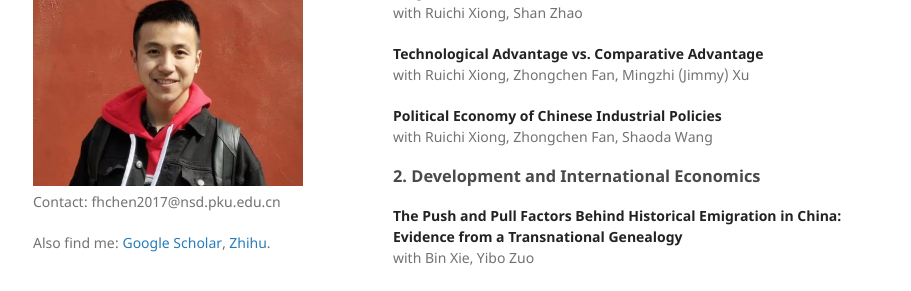
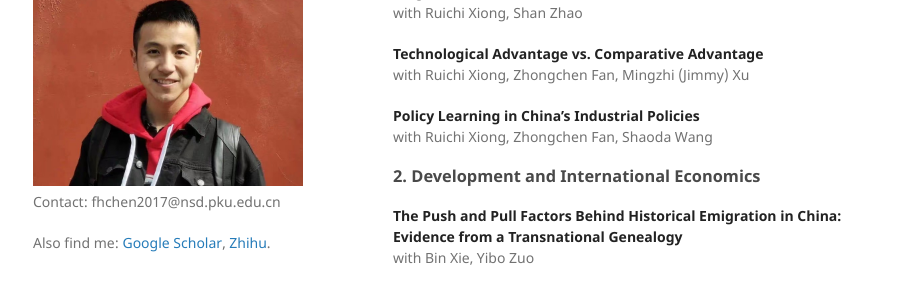
Before and after one commit to FanghaoChen/homepage, a Jekyll site: the page built from research.md, in a window 1280 px wide and 900 px high, scrolled down 978 px. Shown: the part 276-567 px from the top of the window, without its empty margins (177-1088 px from the left). Built offline with Jekyll 4.4.1, drawn with Linux system fonts in a browser that asks for light colours.

Commit message:
Update research.md

```diff
--- a/research.md
+++ b/research.md
@@ -63,7 +63,7 @@ with Ruichi Xiong, Shan Zhao
 **Technological Advantage vs. Comparative Advantage** <br/>
 with Ruichi Xiong, Zhongchen Fan, Mingzhi (Jimmy) Xu
 
-**Political Economy of Chinese Industrial Policies** <br/>
+**Policy Learning in China's Industrial Policies** <br/>
 with Ruichi Xiong, Zhongchen Fan, Shaoda Wang
 
 ### 2. Development and International Economics ###
```
